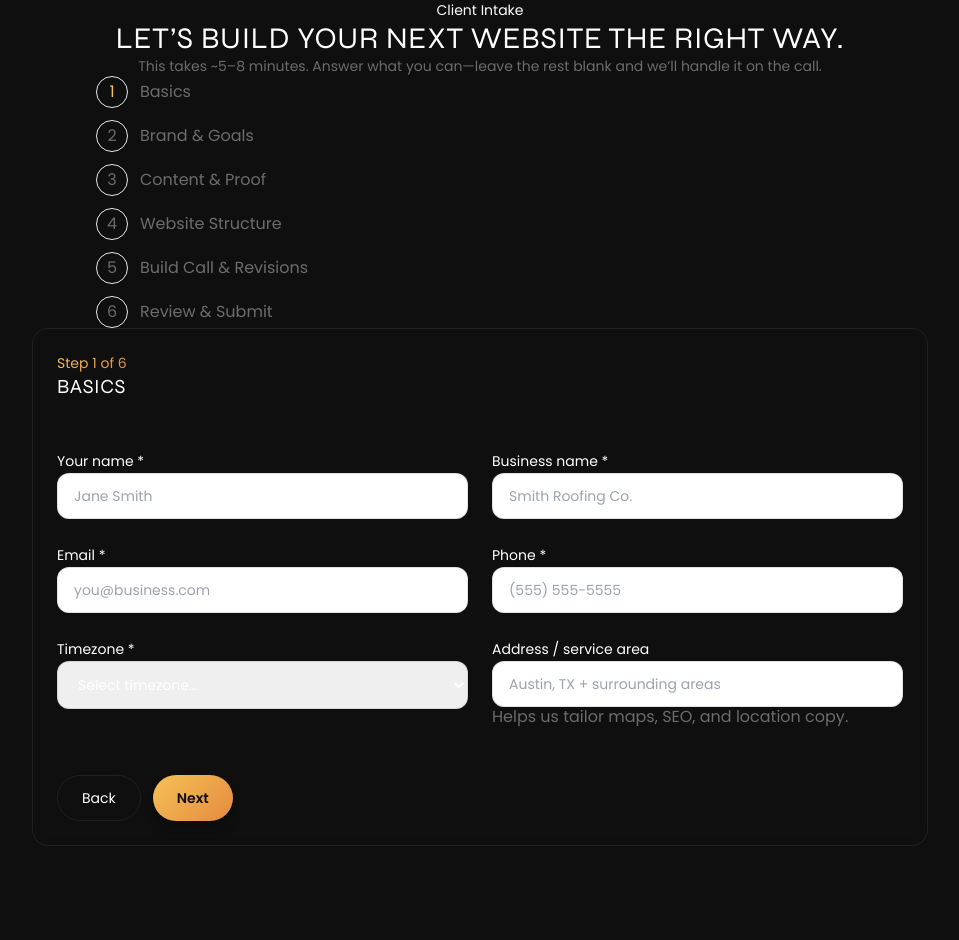
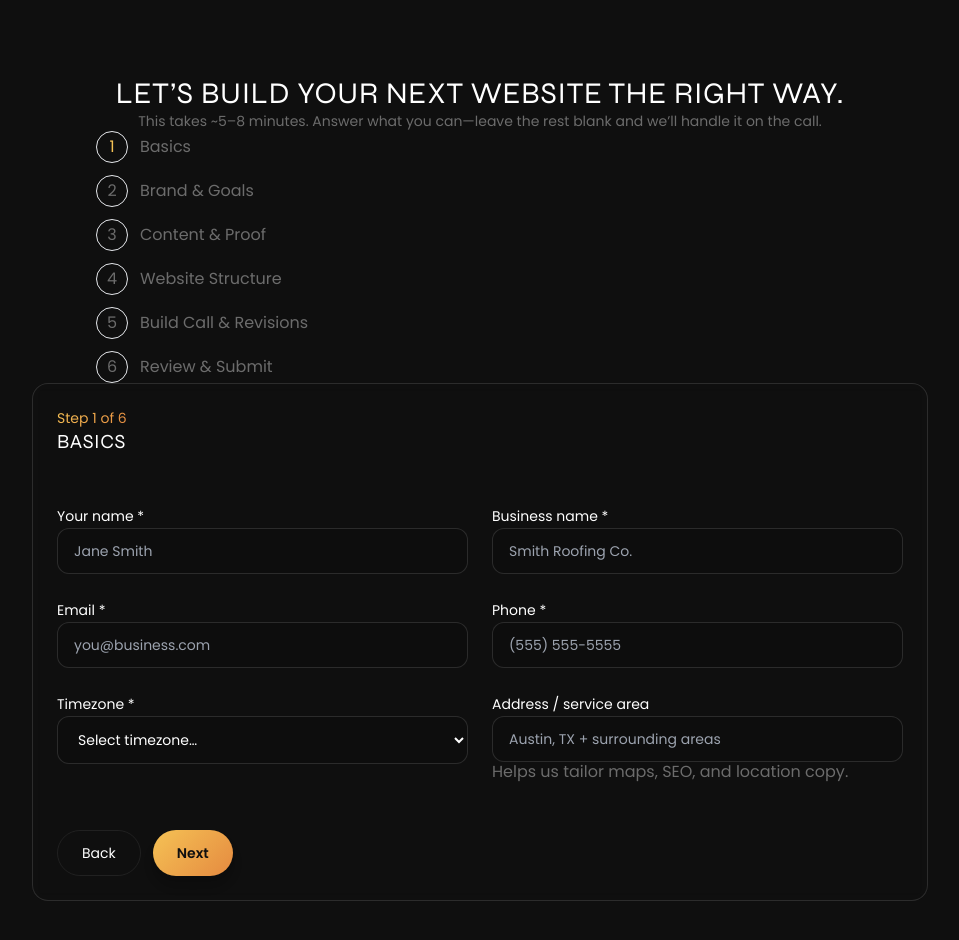
Before and after one commit to NewLegacy1/New-Legacy, a Next.js app: page /intake in a window 1280 px wide. Shown: the top 940 px of the page, without its empty margins (160-1119 px from the left). Built offline with nearby package versions, Linux system fonts and the light colour scheme.

Commit message:
Fix intake styling + spacing on production

```diff
--- a/src/app/intake/page.tsx
+++ b/src/app/intake/page.tsx
@@ -223,11 +223,11 @@ export default function IntakePage() {
         <div className="pointer-events-none absolute -top-24 right-0 h-1/2 w-1/2 rounded-full bg-phoenix-gold/10 blur-[150px]" />
         <div className="pointer-events-none absolute bottom-0 left-0 h-1/3 w-1/2 rounded-full bg-sunset-orange/10 blur-[150px]" />
 
-        <div className="container mx-auto px-4 pb-24 pt-28">
+        <div
+          className="container mx-auto px-4 pb-24"
+          style={{ paddingTop: 75 }}
+        >
           <header className="mx-auto max-w-3xl text-center">
-            <p className="text-sm uppercase tracking-[0.3em] text-phoenix-gold/70">
-              Client Intake
-            </p>
             <h1 className="mt-3 text-3xl font-semibold tracking-tight sm:text-4xl">
               Let’s build your next website the right way.
             </h1>
--- a/src/app/layout.tsx
+++ b/src/app/layout.tsx
@@ -18,7 +18,9 @@ export default function RootLayout({
 }) {
   return (
     <html lang="en">
-      <body className="bg-charcoal">{children}</body>
+      <body className="bg-charcoal" style={{ backgroundColor: "#0f0f0f" }}>
+        {children}
+      </body>
     </html>
   );
 }
--- a/src/components/ui/card.tsx
+++ b/src/components/ui/card.tsx
@@ -3,6 +3,7 @@ import { cn } from "@/lib/utils";
 
 export function Card({
   className,
+  style,
   ...props
 }: React.HTMLAttributes<HTMLDivElement>) {
   return (
@@ -11,6 +12,11 @@ export function Card({
         "rounded-2xl border border-ash-gray/20 bg-charcoal/80 backdrop-blur-sm",
         className
       )}
+      style={{
+        backgroundColor: "rgba(15, 15, 15, 0.8)",
+        border: "1px solid rgba(255, 255, 255, 0.12)",
+        ...style,
+      }}
       {...props}
     />
   );
--- a/src/components/ui/input.tsx
+++ b/src/components/ui/input.tsx
@@ -16,6 +16,12 @@ export const Input = React.forwardRef<HTMLInputElement, InputProps>(
           "w-full rounded-xl border border-ash-gray/20 bg-charcoal/70 px-4 py-3 text-sm text-pure-white placeholder:text-ash-gray focus:outline-none focus:ring-2 focus:ring-phoenix-gold/30",
           className
         )}
+        style={{
+          backgroundColor: "rgba(15, 15, 15, 0.7)",
+          color: "#ffffff",
+          border: "1px solid rgba(255, 255, 255, 0.12)",
+          ...props.style,
+        }}
         {...props}
       />
     );
--- a/src/components/ui/select.tsx
+++ b/src/components/ui/select.tsx
@@ -15,6 +15,12 @@ export const Select = React.forwardRef<HTMLSelectElement, SelectProps>(
           "w-full appearance-none rounded-xl border border-ash-gray/20 bg-charcoal/70 px-4 py-3 text-sm text-pure-white focus:outline-none focus:ring-2 focus:ring-phoenix-gold/30",
           className
         )}
+        style={{
+          backgroundColor: "rgba(15, 15, 15, 0.7)",
+          color: "#ffffff",
+          border: "1px solid rgba(255, 255, 255, 0.12)",
+          ...props.style,
+        }}
         {...props}
       >
         {children}
--- a/src/components/ui/textarea.tsx
+++ b/src/components/ui/textarea.tsx
@@ -15,6 +15,12 @@ export const Textarea = React.forwardRef<HTMLTextAreaElement, TextareaProps>(
           "min-h-[120px] w-full rounded-xl border border-ash-gray/20 bg-charcoal/70 px-4 py-3 text-sm text-pure-white placeholder:text-ash-gray focus:outline-none focus:ring-2 focus:ring-phoenix-gold/30",
           className
         )}
+        style={{
+          backgroundColor: "rgba(15, 15, 15, 0.7)",
+          color: "#ffffff",
+          border: "1px solid rgba(255, 255, 255, 0.12)",
+          ...props.style,
+        }}
         {...props}
       />
     );
```
